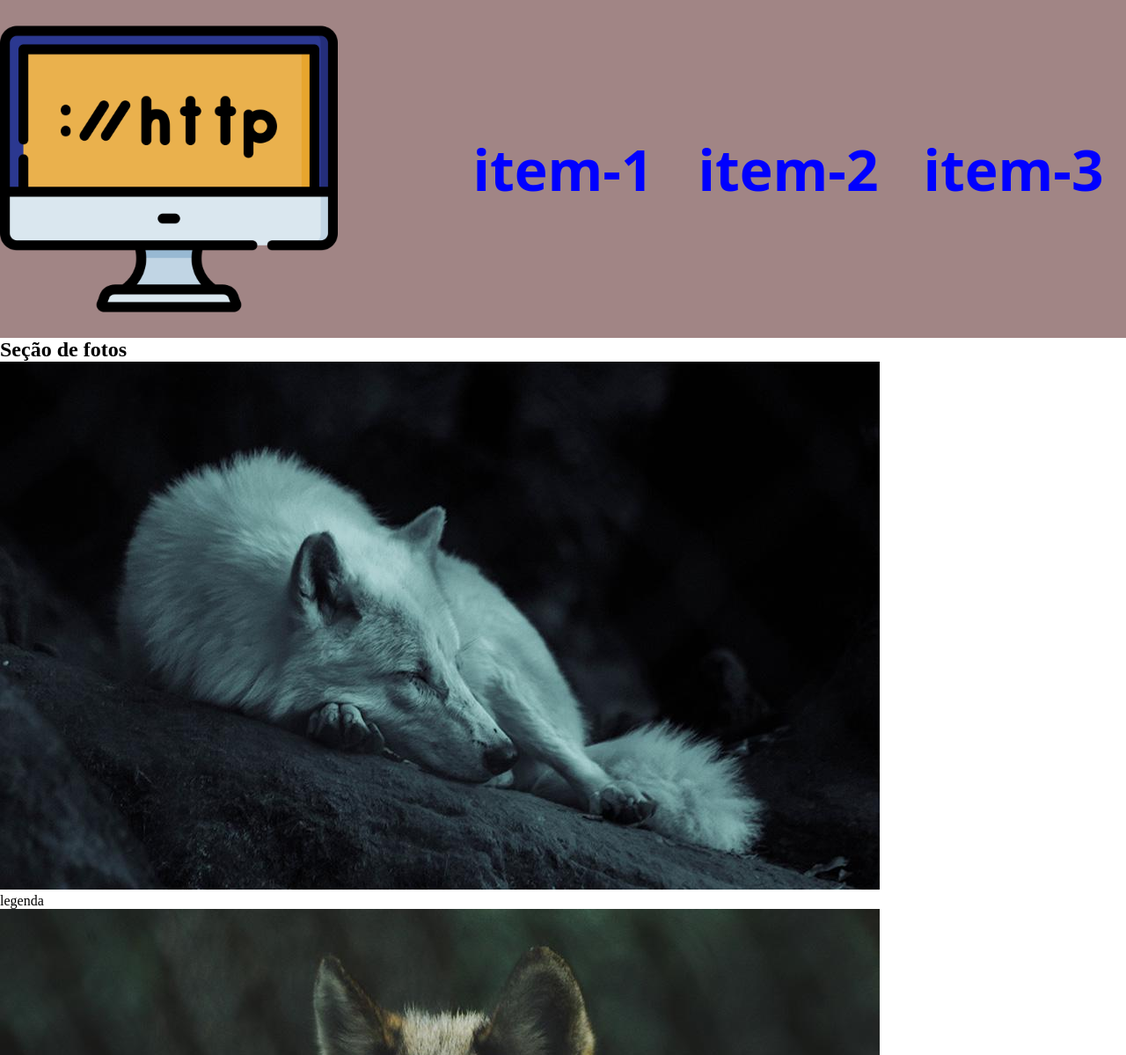
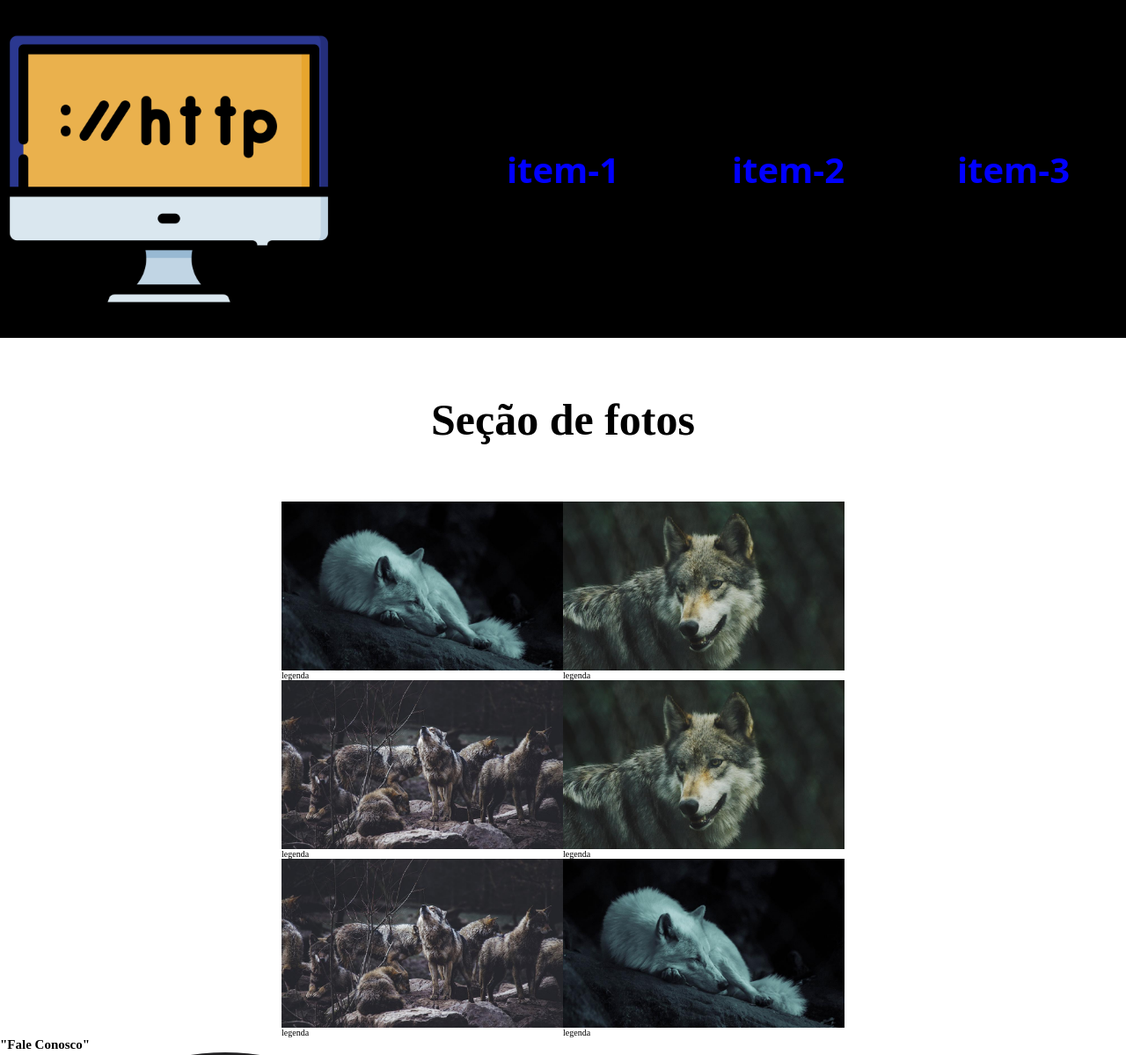
Before and after one commit to 1TDSPM-23/rm551407, a plain HTML site: page index.html in a window 1280 px wide. Shown: the top 1199 px of the page at 88% size. Drawn offline with Linux system fonts and the light colour scheme.

Commit message:
estilos especificos do conteudo

```diff
--- a/css/estilo.css
+++ b/css/estilo.css
@@ -2,6 +2,10 @@
  margin: 0;
  padding: 0;
  box-sizing: border-box;
+}
+
+html{
+    font-size: 62.5%;
 }
 
 .cabecalho{
@@ -9,7 +13,7 @@
     justify-content: space-between; /*espaço entre os itens*/
     flex-wrap: wrap; /*quebra de texto conforme o formato*/
     align-items: center;
-    background-color: #a18585;
+    background-color: #000000;
 }
 
 .cabecalho img{
@@ -36,6 +40,33 @@
     padding: 10% 0;
 }
 cabecalho a:hover{
-    background-color:black ;
-    color: #fff
+    background-color:#fff ;
+    color: #000000
 }
+
+.tit-sec{
+    text-align: center;
+    font-size: 5rem;
+    margin: 5% 0;
+
+}
+
+.conteudo{
+    display: flex;
+    flex-wrap: wrap;
+    max-width: 50vw; /*view port whidt*/ /*vw= view width vh= view height*/
+    margin: 0 auto;
+
+}
+
+.conteudo img{
+    max-width: 100%;
+    display: block;
+}
+
+.conteudo > div{
+    /*flex-grow: 1;
+    flex-shrink: 1;
+    flex-basis: 300px;*/
+    flex: 1 1 300px;
+}
--- a/index.html
+++ b/index.html
@@ -19,8 +19,8 @@
 
     </header>
 
-    <h2 class="conteudo"> Seção de fotos</h2>
-    <section>
+    <h2 class="tit-sec"> Seção de fotos</h2>
+    <section class="conteudo">
 
         <div>
             <img src="./img/lobo1.jpg" alt="LObo">
```
